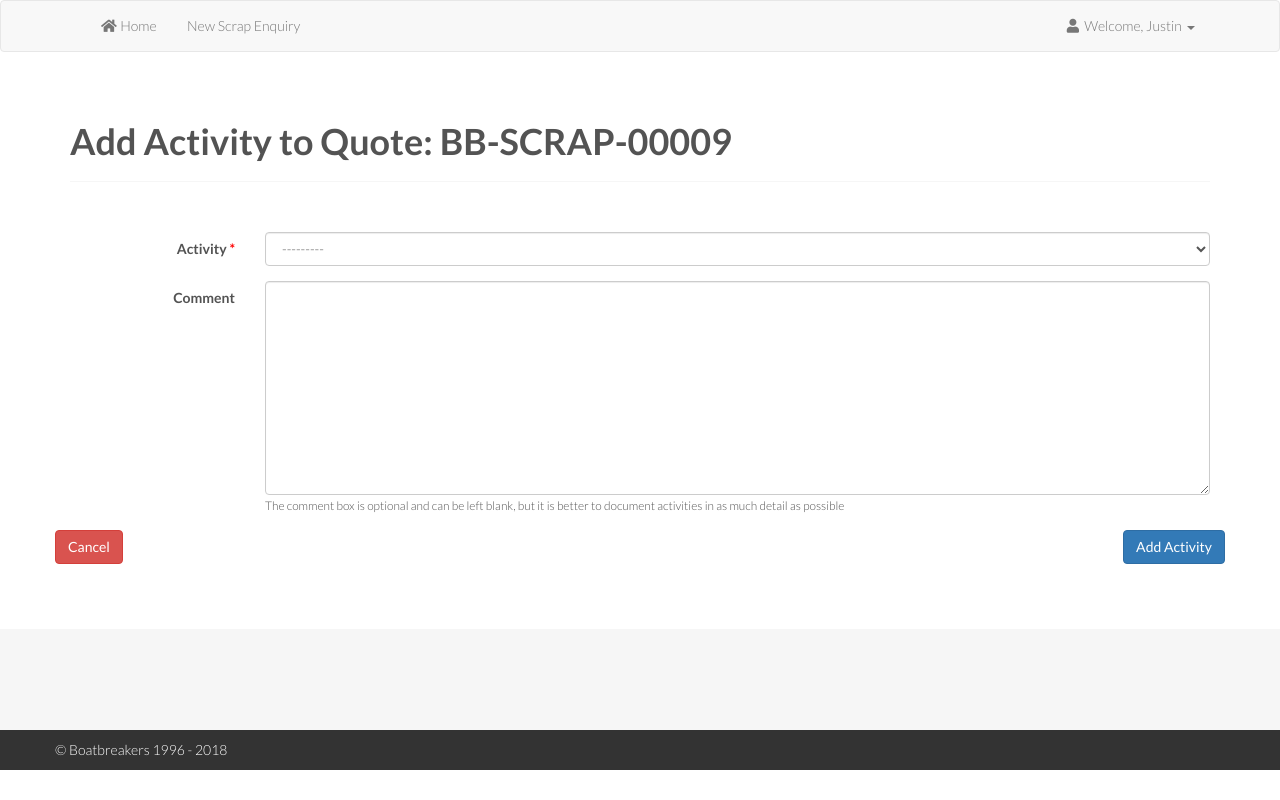
After one commit to Code-Institute-Submissions/StreamThreeProject-1, a Django app: page /quote/activity_log/new/9 in a window 1280 px wide. The commit adds this page. Run offline with Django 3.2, Linux system fonts and the light colour scheme; a user stored in the database is signed in; data comes from the database, SQL or seed files in the repository; both versions use the stored data as it was after the commit; some libraries are stand-ins or nearby versions.

Commit message:
added create new activity log entry

```diff
--- a/scrap_quote/forms.py
+++ b/scrap_quote/forms.py
@@ -1,7 +1,7 @@
 from django import forms
 from django.core.exceptions import ValidationError
 
-from .models import Quote, QuoteImages
+from .models import Quote, QuoteImages, QuoteLog, QuoteLogStatus
 import math
 
 
@@ -104,3 +104,21 @@ class PayForQuoteForm(forms.Form):
 
 	class Meta:
 		fields = ['credit_card_number', 'cvv', 'expiry_month', 'expiry_year', 'payment_id']
+
+
+# form to add a new activity update to a quote.
+class ActivityLogForm(forms.ModelForm):
+
+	# add 'form-control' class to all fields on the form.
+	def __init__(self, *args, **kwargs):
+		super(forms.ModelForm, self).__init__(*args, **kwargs)
+		for field_name, field in self.fields.items():
+			field.widget.attrs['class'] = 'form-control'
+
+	# fields
+	status = forms.ModelChoiceField(queryset=QuoteLogStatus.objects.filter(id__gt=6))
+
+	class Meta:
+		model = QuoteLog
+		fields = ['status', 'comment']
+		exclude = ['quote', 'user', 'ip_address']
--- a/scrap_quote/urls.py
+++ b/scrap_quote/urls.py
@@ -14,7 +14,8 @@ urlpatterns = [
 	# view quotation.
 	url(r'^view/(?P<quote_id>\d+)/$', views.view_quotation, name="view_quote"),  # view quotation.
 	url(r'^activity_log/(?P<quote_id>\d+)/$', views.quote_activity_log, name="activity_log"),  # quotation activity log.
+	url(r'^activity_log/new/(?P<quote_id>\d+)$', views.add_quote_activity, name="add_activity"),  # add a new activity to the log.
 
 	# ajax image uploader.
-	url(r'ajax-upload$', views.import_uploader, name="quote_image_ajax"),
+	url(r'ajax-upload$', views.import_uploader, name="quote_image_ajax"),  # used to upload images via ajax.
 ]
--- a/scrap_quote/views.py
+++ b/scrap_quote/views.py
@@ -18,7 +18,7 @@ import googlemaps
 from ajaxuploader.views import AjaxFileUploader
 import stripe
 
-from .forms import QuotationForm, PayForQuoteForm
+from .forms import QuotationForm, PayForQuoteForm, ActivityLogForm
 from .models import Quote, QuoteImages, QuoteLog, QuoteLogStatus
 
 
@@ -478,3 +478,59 @@ def pay_quotation(request, quote_id, payment_type):
 
 		# display error message.
 		return render(request, 'scrap_quote/not_your_quote.html')
+
+
+# view to add a new activity to a quote.
+@login_required
+def add_quote_activity(request, quote_id):
+
+	# check if the user is a member of staff
+	if request.user.is_staff:
+
+		# get the quote.
+		quote = get_object_or_404(Quote, pk=quote_id)
+
+		# if the request is a post.
+		if request.method == "POST":
+
+			# get the form.
+			form = ActivityLogForm(request.POST)
+
+			# check that the form is valid.
+			if form.is_valid():
+
+				# capture the form details.
+				log = form.save(commit=False)
+
+				# update additional fields
+				log.user = request.user
+				log.quote = quote
+				log.ip_address = request.META['REMOTE_ADDR']
+
+				# save the log.
+				log.save()
+
+				# return to the view quotation page.
+				return redirect(view_quotation, quote_id)
+
+		# if not a post
+		else:
+
+			# create the form
+			form = ActivityLogForm()
+
+		args = {
+			'pageTitle' : 'Add Activity to Quote: BB-SCRAP-{0:0>5}'.format(quote.pk),
+			'form' : form,
+			'quote_id': quote.pk
+		}
+		args.update(csrf(request))
+
+		# render the page.
+		return render(request, 'scrap_quote/new_activity.html', args)
+
+	# if not a staff member.
+	else:
+
+		# return to the view quotation page.
+		return redirect(view_quotation, quote_id)
--- /dev/null
+++ b/templates/scrap_quote/new_activity.html
@@ -0,0 +1,49 @@
+{% extends "base.html" %}
+{% load staticfiles %}
+
+{% block header_code %}
+	<script src="{% static 'lib/js/tinymce/tinymce.min.js' %}"></script>
+	<script>
+		{% include 'includes/tinymce.js' %}
+	</script>
+{% endblock %}
+
+{% block main_content %}
+	<section>
+		<div class="container">
+			<div class="row">
+				<div class="col-xs-12">
+					<form action="" class="form-horizontal" method="post">
+						{% csrf_token %}
+						<div class="form-group">
+							<label for="{{ form.status.id_for_label }}" class="col-sm-2 control-label">
+								Activity <span class="req">*</span>
+							</label>
+							<div class="col-sm-10">
+								{{ form.status }}
+							</div>
+						</div>
+						<div class="form-group">
+							<label for="{{ form.comment.id_for_label }}" class="col-sm-2 control-label">Comment</label>
+							<div class="col-sm-10">
+								{{ form.comment }}
+								<small>The comment box is optional and can be left blank, but it is better to document activities in as much detail as possible</small>
+							</div>
+						</div>
+						<div class="form-group">
+							<p>
+								<input type="submit" value="Add Activity" class="btn btn-primary pull-right">
+								<a href="{% url 'view_quote' quote_id %}" class="btn btn-danger pull-left">Cancel</a>
+							</p>
+						</div>
+					</form>
+				</div>
+			</div>
+		</div>
+
+	</section>
+{% endblock %}
+
+{% block footer_js %}
+
+{% endblock %}
```
Also changed, not shown: templates/scrap_quote/quotation_form.html (+0 -11 lines), db.sqlite3.
